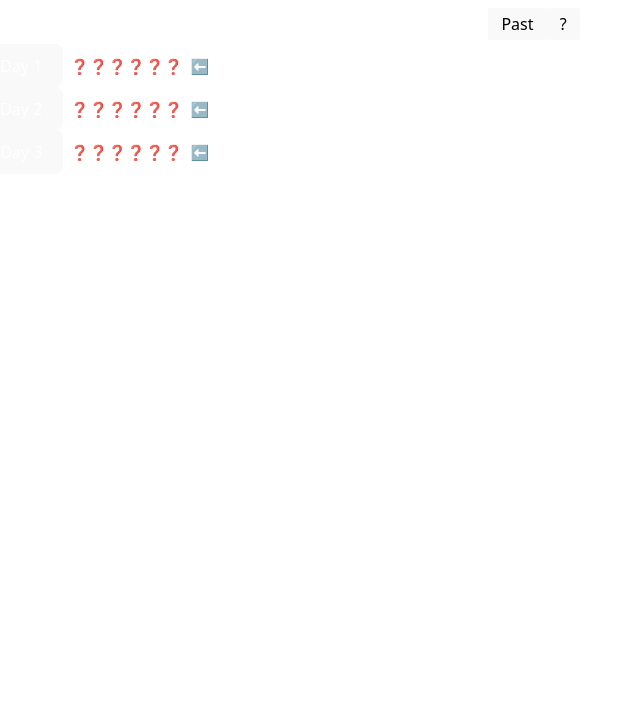
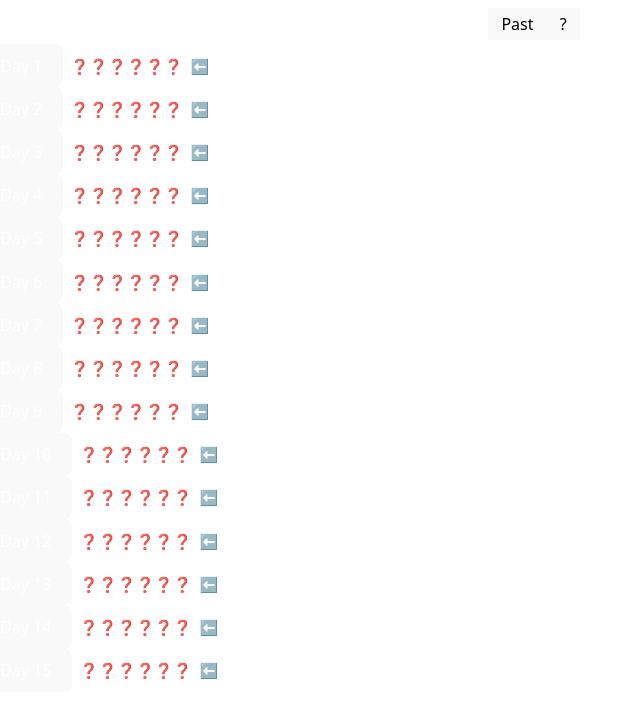
Before and after one commit to GiovanniLibrizzi/guesstheband, a React (Vite) app in the folder client/: page /archive in a window 1280 px wide. Shown: the top 718 px of the page, without its empty margins (360-1000 px from the left). Built offline with nearby package versions, Linux system fonts and the light colour scheme.

Commit message:
update start date

```diff
--- a/client/src/Utils.js
+++ b/client/src/Utils.js
@@ -21,7 +21,7 @@
 	}
   }
 
-export const startDate = new Date(2025, 6, 27);
+export const startDate = new Date(2025, 7, 12);
 
 export const aGrammar = (nextWord, capital) => {
 	let returnStr = "A";
```
